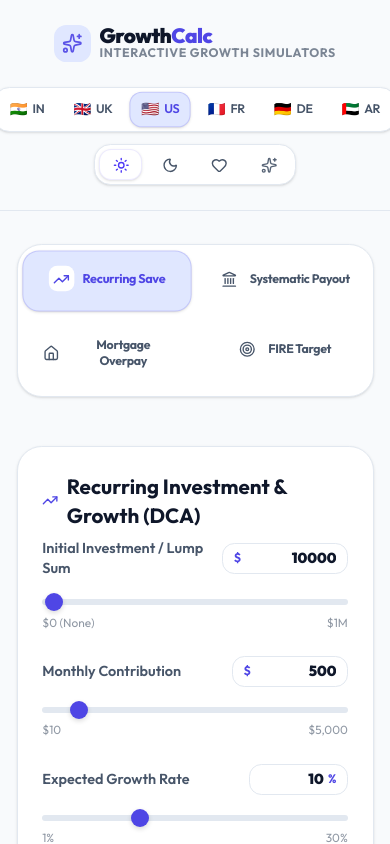
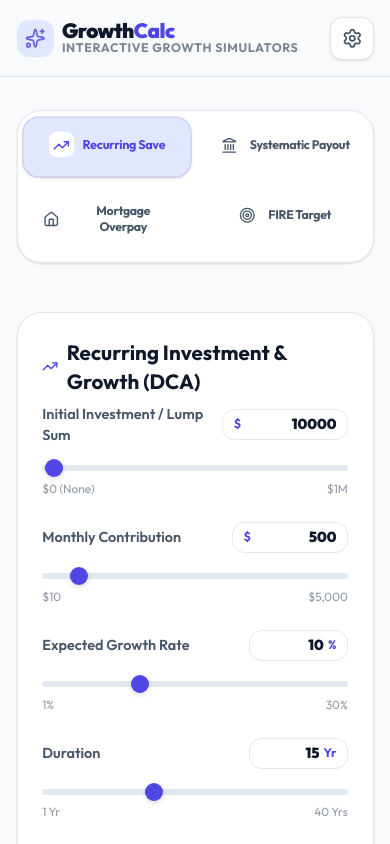
Before and after one commit to ankur20/ForwardCalc, a React (Vite) app: page / in a window 390 px wide. Shown: the top 844 px of the page. Built offline with nearby package versions, Linux system fonts and the light colour scheme.

Commit message:
feat: Hide themes and region options behind collapsible settings gear on mobile viewports

```diff
--- a/src/components/ThemeSelector.tsx
+++ b/src/components/ThemeSelector.tsx
@@ -1,5 +1,5 @@
-import React from 'react';
-import { Sun, Moon, Heart, Sparkles } from 'lucide-react';
+import React, { useState } from 'react';
+import { Sun, Moon, Heart, Sparkles, Settings, X } from 'lucide-react';
 import type { LocaleType } from '../utils/locale';
 import { localeConfigs } from '../utils/locale';
 
@@ -13,6 +13,8 @@ interface ThemeSelectorProps {
 }
 
 export const ThemeSelector: React.FC<ThemeSelectorProps> = ({ theme, setTheme, locale, setLocale }) => {
+  const [isOpen, setIsOpen] = useState(false);
+
   const themes: { id: ThemeType; name: string; icon: React.ReactNode; activeColor: string }[] = [
     {
       id: 'light',
@@ -86,10 +88,49 @@ export const ThemeSelector: React.FC<ThemeSelectorProps> = ({ theme, setTheme, l
     }
   };
 
+  const renderLocaleButtons = (isMobile = false) => {
+    return (Object.keys(localeConfigs) as LocaleType[]).map((loc) => {
+      const config = localeConfigs[loc];
       return (
-    <div className="flex flex-col lg:flex-row justify-between items-center w-full max-w-7xl mx-auto py-6 px-4 md:px-8 border-b border-[var(--theme-border)] select-none gap-4">
+        <button
+          key={loc}
+          onClick={() => setLocale(loc)}
+          className={`flex items-center gap-1 px-2 py-1.5 rounded-xl text-xs font-semibold uppercase tracking-wider transition-all duration-300 cursor-pointer border ${
+            locale === loc
+              ? 'bg-[var(--theme-accent-light)] text-[var(--theme-accent)] border-[var(--theme-accent)]/20 shadow-sm font-bold scale-[1.02]'
+              : 'border-transparent text-[var(--theme-text)] hover:bg-[var(--theme-bg)] hover:text-[var(--theme-heading)]'
+          } ${isMobile ? 'flex-1 justify-center' : ''}`}
+          title={config.name}
+        >
+          <span className="text-sm">{config.flag}</span>
+          <span className="uppercase text-xs tracking-tight">{loc}</span>
+        </button>
+      );
+    });
+  };
+
+  const renderThemeButtons = (isMobile = false) => {
+    return themes.map((t) => (
+      <button
+        key={t.id}
+        onClick={(e) => handleThemeChange(t.id, e)}
+        className={`flex items-center gap-1.5 px-3 py-1.5 rounded-xl text-xs font-semibold uppercase tracking-wider transition-all duration-300 cursor-pointer border ${
+          theme === t.id
+            ? t.activeColor
+            : 'border-transparent text-[var(--theme-text)] hover:bg-[var(--theme-bg)] hover:text-[var(--theme-heading)]'
+        } ${isMobile ? 'flex-1 justify-center' : ''}`}
+      >
+        {t.icon}
+        <span className="hidden sm:inline">{t.name}</span>
+      </button>
+    ));
+  };
+
+  return (
+    <div className="w-full max-w-7xl mx-auto py-4 px-4 md:px-8 border-b border-[var(--theme-border)] select-none">
+      <div className="flex justify-between items-center w-full">
         {/* Brand Header Logo */}
-      <div className="flex items-center gap-2 mb-2 lg:mb-0">
+        <div className="flex items-center gap-2">
           <div className="p-2 rounded-xl bg-[var(--theme-accent-light)] text-[var(--theme-accent)] transition-colors duration-300">
             <Sparkles className="w-5 h-5 animate-pulse" />
           </div>
@@ -103,48 +144,49 @@ export const ThemeSelector: React.FC<ThemeSelectorProps> = ({ theme, setTheme, l
           </div>
         </div>
 
-      {/* Selectors Container */}
-      <div className="flex flex-col sm:flex-row items-center gap-3">
+        {/* Mobile Settings Button */}
+        <button
+          onClick={() => setIsOpen(!isOpen)}
+          className="lg:hidden p-2.5 rounded-xl bg-[var(--theme-panel)] border border-[var(--theme-border)] text-[var(--theme-text)] hover:text-[var(--theme-heading)] cursor-pointer transition-all duration-300 shadow-sm flex items-center justify-center"
+          aria-label="Toggle settings"
+        >
+          {isOpen ? <X className="w-5 h-5" /> : <Settings className="w-5 h-5" />}
+        </button>
+
+        {/* Desktop Selectors (hidden on mobile) */}
+        <div className="hidden lg:flex items-center gap-3">
           {/* Geography / Locale Selector */}
           <div className="flex items-center gap-1.5 p-1 rounded-2xl bg-[var(--theme-panel)] border border-[var(--theme-border)] shadow-sm transition-all duration-300">
-          {(Object.keys(localeConfigs) as LocaleType[]).map((loc) => {
-            const config = localeConfigs[loc];
-            return (
-              <button
-                key={loc}
-                onClick={() => setLocale(loc)}
-                className={`flex items-center gap-1 px-2.5 py-1.5 rounded-xl text-xs font-semibold uppercase tracking-wider transition-all duration-300 cursor-pointer border ${
-                  locale === loc
-                    ? 'bg-[var(--theme-accent-light)] text-[var(--theme-accent)] border-[var(--theme-accent)]/20 shadow-sm font-bold scale-[1.02]'
-                    : 'border-transparent text-[var(--theme-text)] hover:bg-[var(--theme-bg)] hover:text-[var(--theme-heading)]'
-                }`}
-                title={config.name}
-              >
-                <span className="text-sm">{config.flag}</span>
-                <span className="uppercase text-xs tracking-tight">{loc}</span>
-              </button>
-            );
-          })}
+            {renderLocaleButtons()}
           </div>
 
           {/* Theme Options */}
           <div className="flex items-center gap-1.5 p-1 rounded-2xl bg-[var(--theme-panel)] border border-[var(--theme-border)] shadow-sm transition-all duration-300">
-          {themes.map((t) => (
-            <button
-              key={t.id}
-              onClick={(e) => handleThemeChange(t.id, e)}
-              className={`flex items-center gap-1.5 px-3 py-1.5 rounded-xl text-xs font-semibold uppercase tracking-wider transition-all duration-300 cursor-pointer border ${
-                theme === t.id
-                  ? t.activeColor
-                  : 'border-transparent text-[var(--theme-text)] hover:bg-[var(--theme-bg)] hover:text-[var(--theme-heading)]'
-              }`}
-            >
-              {t.icon}
-              <span className="hidden sm:inline">{t.name}</span>
-            </button>
-          ))}
+            {renderThemeButtons()}
           </div>
         </div>
       </div>
+
+      {/* Mobile Settings Dropdown */}
+      {isOpen && (
+        <div className="lg:hidden mt-4 pt-4 border-t border-[var(--theme-border)] flex flex-col gap-4 animate-fade-in">
+          {/* Mobile Region Selector */}
+          <div className="flex flex-col gap-1.5">
+            <span className="text-[10px] uppercase font-black tracking-widest text-[var(--theme-text)] opacity-50 px-1">Region</span>
+            <div className="flex items-center gap-1 p-1 rounded-2xl bg-[var(--theme-panel)] border border-[var(--theme-border)] shadow-sm w-full overflow-x-auto">
+              {renderLocaleButtons(true)}
+            </div>
+          </div>
+
+          {/* Mobile Theme Selector */}
+          <div className="flex flex-col gap-1.5">
+            <span className="text-[10px] uppercase font-black tracking-widest text-[var(--theme-text)] opacity-50 px-1">Theme</span>
+            <div className="flex items-center gap-1 p-1 rounded-2xl bg-[var(--theme-panel)] border border-[var(--theme-border)] shadow-sm w-full">
+              {renderThemeButtons(true)}
+            </div>
+          </div>
+        </div>
+      )}
+    </div>
   );
 };
--- a/src/index.css
+++ b/src/index.css
@@ -231,3 +231,12 @@ input[type=range]::-moz-range-thumb {
 .text-\[10px\] {
   font-size: 0.72rem !important;
 }
+
+@keyframes fade-in {
+  from { opacity: 0; transform: translateY(-6px); }
+  to { opacity: 1; transform: translateY(0); }
+}
+
+.animate-fade-in {
+  animation: fade-in 0.22s cubic-bezier(0.16, 1, 0.3, 1) forwards;
+}
```
Lines whose indentation alone changed are shown as unchanged.
